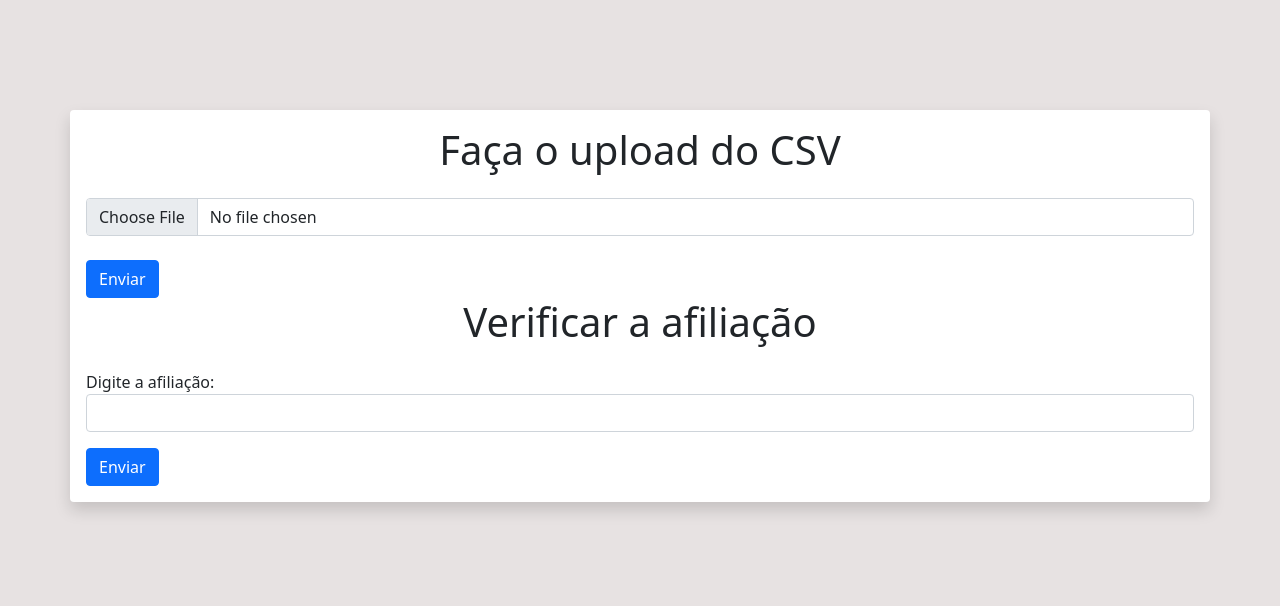
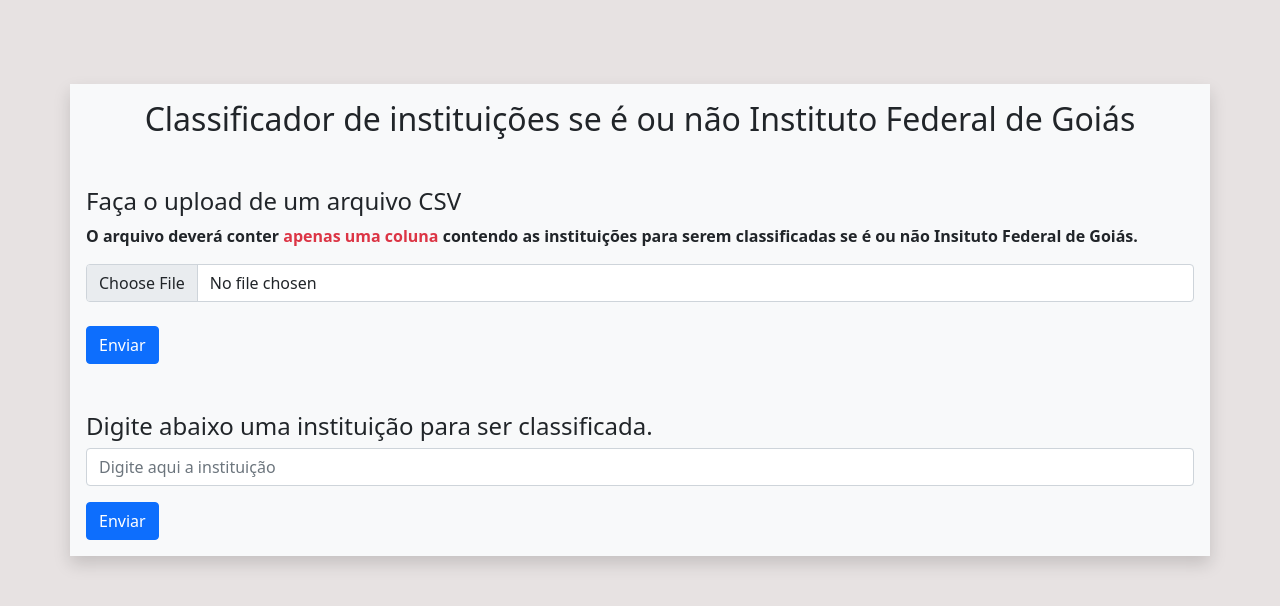
Before and after one commit to joaograndotto/TCC, a Flask app: page / in a window 1280 px wide. Shown: the top 606 px of the page. Run offline with Flask 2, Linux system fonts and the light colour scheme; some libraries are stand-ins or nearby versions.

Commit message:
Interface web melhorada

```diff
--- a/templates/index.html
+++ b/templates/index.html
@@ -9,26 +9,29 @@
     <link rel="stylesheet" href="{{ url_for ('static', filename='css/style.css') }}">
     <title>Teste API</title>
 </head>
-</style>
 
 <body>
-<div class="container justify-content-center shadow p-3 mb-5 bg-body rounded " style="margin-top: 8.6%;">
+    <div class="container justify-content-center shadow p-3 mb-5 bg-light" style="margin-top: 6.6%;">
+        <h2 class="text-center mb-4" >Classificador de instituições se é ou não Instituto Federal de Goiás </h2>
+        <br>
 
         <div class="justify-content-center">
-        <h1 class="text-center mb-4">Faça o upload do CSV</h1>
+            <h4 class=>Faça o upload de um arquivo CSV </h4>
+            <p class=><strong>O arquivo deverá conter <span class="text-danger">apenas uma coluna</span> contendo as instituições para serem classificadas se é ou não Insituto Federal de Goiás.</strong></p>
             <div class="mb-3"></div>
             <form class="form-group" method="POST" action="/request_csv" enctype="multipart/form-data">
                 <input class="form-control mb-4" type="file" name="file">
                 <input class="btn btn-primary" type="submit" value="Enviar">
             </form>
         </div>
-
+    <br><br>
 
         <div class="justify-content-center">
-        <h1 class="text-center mb-4">Verificar a afiliação</h1>
+            <h4>Digite abaixo uma instituição para ser classificada. </h4>
+
             <form class="form-group" method="POST" action="/request_input">
-            <div><label>Digite a afiliação:</label></div>
-            <input class="form-control mb-3" type="text" name="affiliation">
+
+                <input class="form-control mb-3" type="text" name="affiliation" placeholder="Digite aqui a instituição">
                 <input class="btn btn-primary justify-content-center" type="submit" value="Enviar">
             </form>
         </div>
```
Lines whose indentation alone changed are shown as unchanged.
